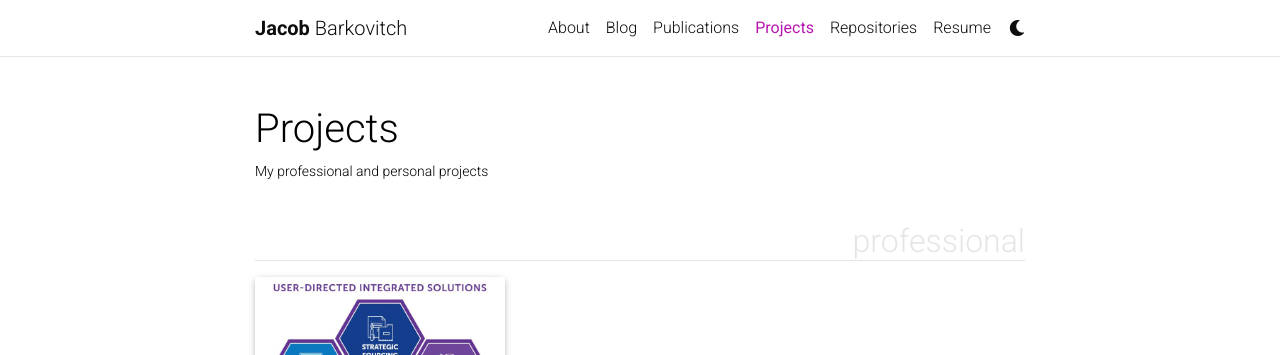
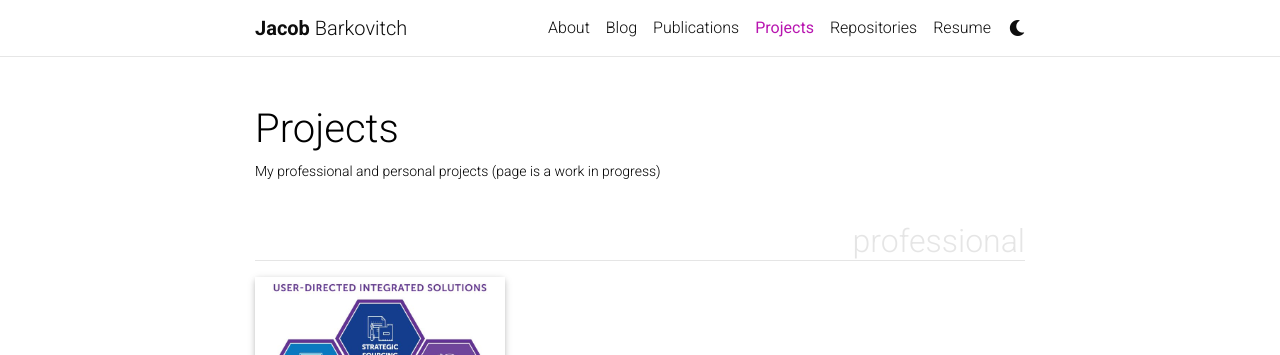
Before and after one commit to jakebarkovitch/jakebarkovitch.github.io, a Jekyll site: the page built from _pages/projects.md, in a window 1280 px wide. Shown: the top 355 px of the page. Built offline with Jekyll 4.4.1, drawn with Linux system fonts in a browser that asks for light colours; full-size pictures stand in for the smaller copies a plugin makes; comment, search, counter and statistics services are not loaded; a style sheet for code colours, icons or effects is not loaded.

Commit message:
Update projects.md

```diff
--- a/_pages/projects.md
+++ b/_pages/projects.md
@@ -2,7 +2,7 @@
 layout: page
 title: Projects
 permalink: /projects/
-description: My professional and personal projects
+description: My professional and personal projects (page is a work in progress)
 nav: true
 nav_order: 2
 display_categories: [professional, personal]
```
